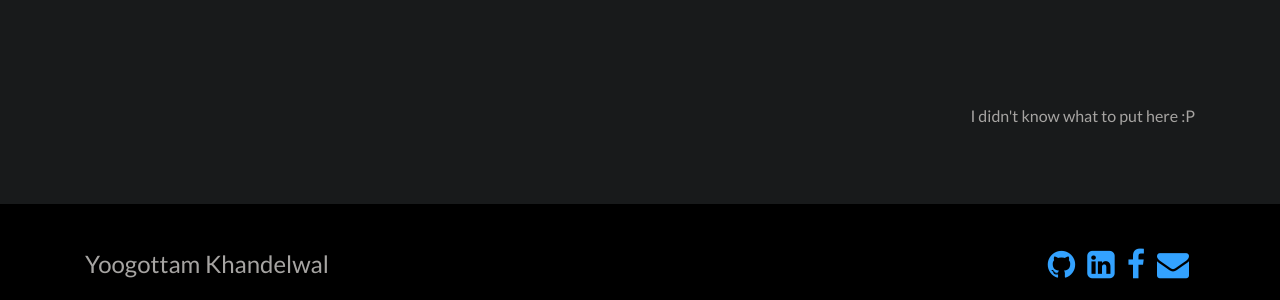
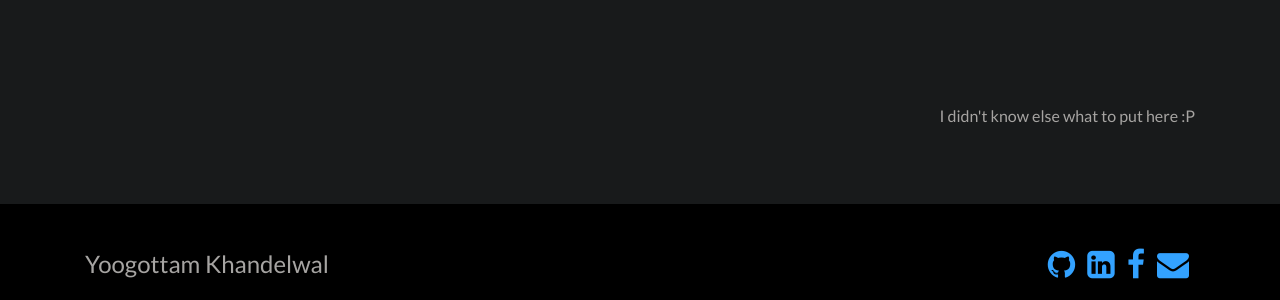
Before and after one commit to yoogottamk/yoogottamk.github.io, a Jekyll site: the page built from index.html, in a window 1280 px wide. Shown: the part 576-876 px from the top of the page. Built offline with Jekyll 4.4.1, drawn with Linux system fonts in a browser that asks for light colours.

Commit message:
making first draft ready

```diff
--- a/_config.yml
+++ b/_config.yml
@@ -1,5 +1,5 @@
 url: "https://yoogottamk.github.io"
-baseurl: "/own-website"
+baseurl: ""
 title: "yoogottamk"
 email: "yoogottamk@outlook.com"
 github_username: "yoogottamk"
--- a/index.html
+++ b/index.html
@@ -9,4 +9,4 @@ title: Home
   ¯\_(ツ)_/¯
 </div>
 
-<div class="container text-right">I didn't know what to put here :P</div>
+<div class="container text-right">I didn't know else what to put here :P</div>
```
